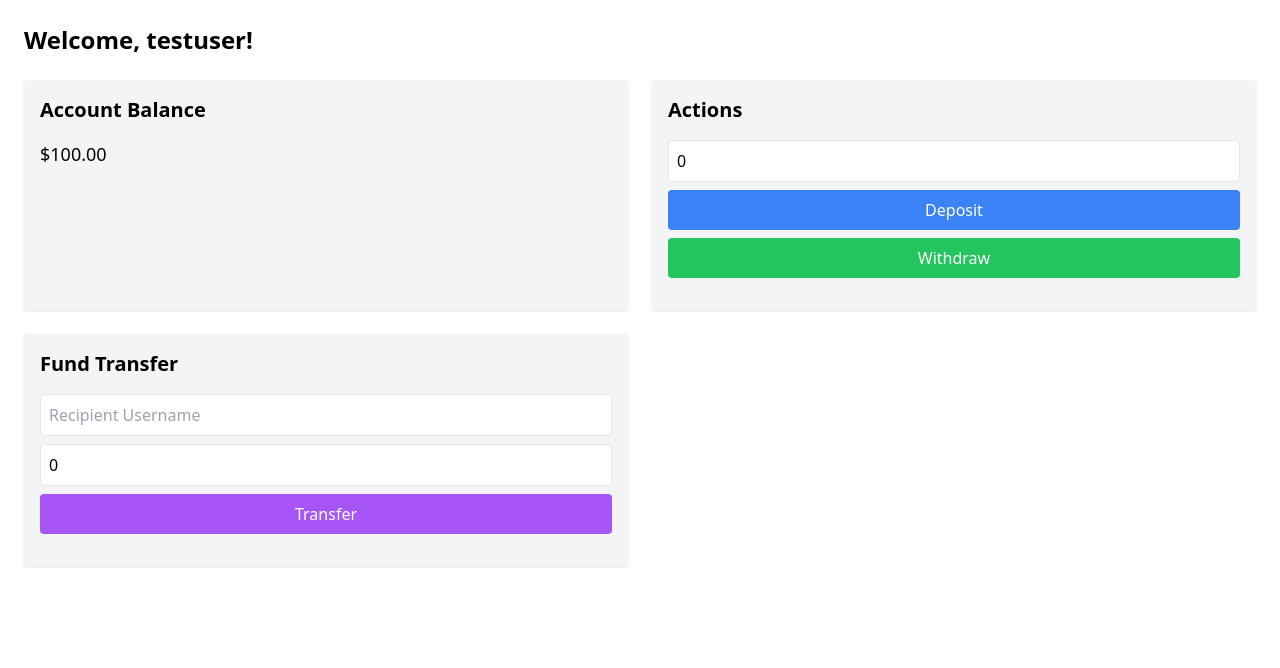
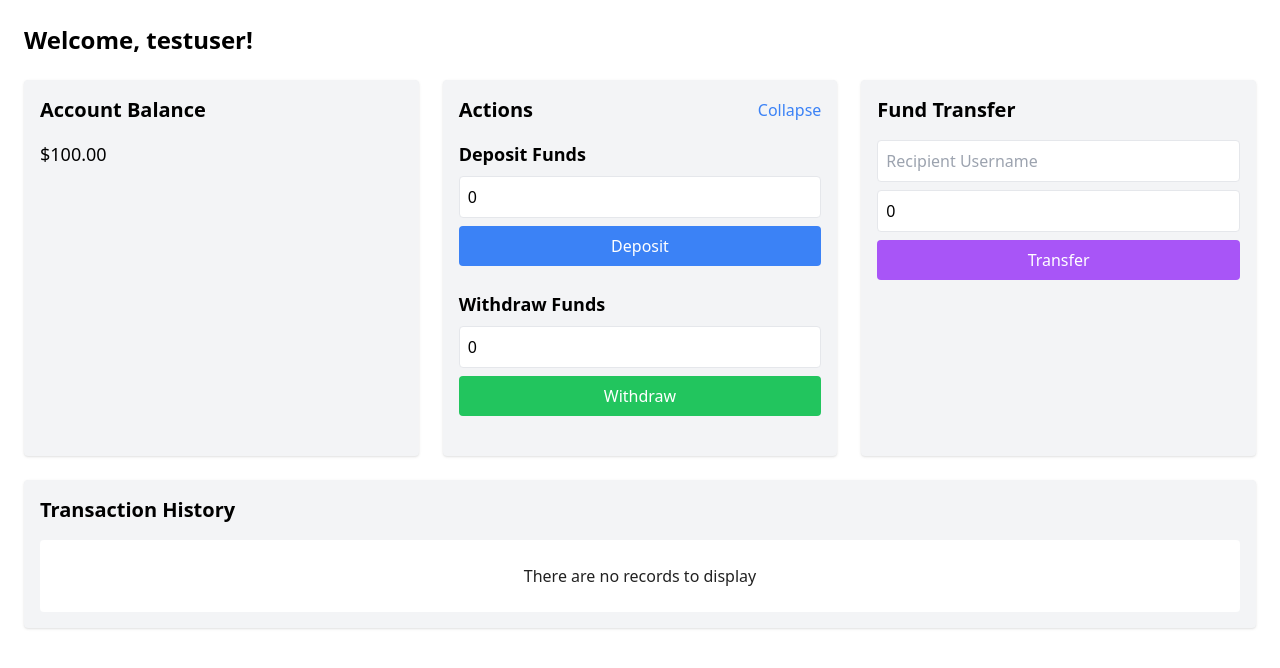
Before and after one commit to Ted-AfroEm/digital-wallet, a React (Vite) app in the folder frontend/: page / in a window 1280 px wide. Both pictures are taken after typing "name@example.com", "Sample123" into the empty fields and a click on the button "Login". Shown: the top 668 px of the page. Built offline with nearby package versions, Linux system fonts and the light colour scheme.

Commit message:
Add transaction history

```diff
--- a/frontend/package.json
+++ b/frontend/package.json
@@ -11,6 +11,7 @@
   },
   "dependencies": {
     "react": "^18.3.1",
+    "react-data-table-component": "^7.6.2",
     "react-dom": "^18.3.1",
     "react-router-dom": "^7.0.2"
   },
--- a/frontend/src/App.tsx
+++ b/frontend/src/App.tsx
@@ -2,11 +2,13 @@ import React from "react";
 import { Routes, Route } from "react-router-dom";
 import Login from "./pages/Login";
 import Dashboard from "./pages/Dashboard";
+import SignUp from "./pages/SignUp";
 
 const App: React.FC = () => {
   return (
     <Routes>
       <Route path="/" element={<Login />} />
+      <Route path="/signup" element={<SignUp />} />
       <Route path="/dashboard" element={<Dashboard />} />
     </Routes>
   );
--- a/frontend/src/context/AuthContext.tsx
+++ b/frontend/src/context/AuthContext.tsx
@@ -7,6 +7,14 @@ interface User {
   balance: number;
 }
 
+interface Transaction {
+  id: string;
+  date: string;
+  type: "Deposit" | "Withdrawal" | "Transfer";
+  amount: number;
+  status: "Success" | "Failure";
+  recipient?: string;
+}
 interface AuthContextProps {
   user: User | null;
   login: (userData: User) => void;
@@ -14,6 +22,7 @@ interface AuthContextProps {
   deposit: (amount: number) => void;
   withdraw: (amount: number) => void;
   transfer: (recipient: string, amount: number) => void;
+  transactions: Transaction[];
 }
 
 const AuthContext = createContext<AuthContextProps | undefined>(undefined);
@@ -22,36 +31,75 @@ export const AuthProvider: React.FC<{ children: ReactNode }> = ({
   children,
 }) => {
   const [user, setUser] = useState<User | null>(null);
+  const [transactions, setTransactions] = useState<Transaction[]>([]);
 
   const login = (userData: User) => setUser(userData);
   const logout = () => setUser(null);
 
+  const addTransaction = (transaction: Transaction) => {
+    setTransactions((prev) => [transaction, ...prev]);
+  };
+
   const deposit = (amount: number) => {
     if (user) {
       setUser({ ...user, balance: user.balance + amount });
+      addTransaction({
+        id: crypto.randomUUID(),
+        date: new Date().toLocaleString(),
+        type: "Deposit",
+        amount,
+        status: "Success",
+      });
     }
   };
 
   const withdraw = (amount: number) => {
     if (user && user.balance >= amount) {
       setUser({ ...user, balance: user.balance - amount });
+      addTransaction({
+        id: crypto.randomUUID(),
+        date: new Date().toLocaleString(),
+        type: "Withdrawal",
+        amount,
+        status: "Success",
+      });
     } else {
-      alert("Insufficient balance!");
+      addTransaction({
+        id: crypto.randomUUID(),
+        date: new Date().toLocaleString(),
+        type: "Withdrawal",
+        amount,
+        status: "Failure",
+      });
     }
   };
 
   const transfer = (recipient: string, amount: number) => {
     if (user && user.balance >= amount) {
       setUser({ ...user, balance: user.balance - amount });
-      alert(`Transferred $${amount} to ${recipient}`);
+      addTransaction({
+        id: crypto.randomUUID(),
+        date: new Date().toLocaleString(),
+        type: "Transfer",
+        amount,
+        status: "Success",
+        recipient,
+      });
     } else {
-      alert("Insufficient balance or invalid recipient!");
+      addTransaction({
+        id: crypto.randomUUID(),
+        date: new Date().toLocaleString(),
+        type: "Transfer",
+        amount,
+        status: "Failure",
+        recipient,
+      });
     }
   };
 
   return (
     <AuthContext.Provider
-      value={{ user, login, logout, deposit, withdraw, transfer }}
+      value={{ user, login, logout, deposit, withdraw, transfer, transactions }}
     >
       {children}
     </AuthContext.Provider>
--- a/frontend/src/pages/Dashboard.tsx
+++ b/frontend/src/pages/Dashboard.tsx
@@ -1,13 +1,24 @@
 import React, { useEffect, useState } from "react";
 import { useAuth } from "../context/AuthContext";
 import { useNavigate } from "react-router-dom";
+import DataTable, { TableColumn } from "react-data-table-component";
+
+interface Transaction {
+  date: string;
+  type: string;
+  amount: number;
+  status: string;
+  recipient?: string;
+}
 
 const Dashboard: React.FC = () => {
-  const { user, deposit, withdraw, transfer } = useAuth();
+  const { user, deposit, withdraw, transfer, transactions } = useAuth();
   const navigate = useNavigate();
-  const [amount, setAmount] = useState(0);
+  const [depositAmount, setDepositAmount] = useState(0);
+  const [withdrawAmount, setWithdrawAmount] = useState(0);
   const [recipient, setRecipient] = useState("");
   const [transferAmount, setTransferAmount] = useState(0);
+  const [isActionsOpen, setIsActionsOpen] = useState(true);
 
   useEffect(() => {
     if (!user) {
@@ -18,16 +29,16 @@ const Dashboard: React.FC = () => {
   if (!user) return <p>Loading...</p>;
 
   const handleDeposit = () => {
-    if (amount > 0) {
-      deposit(amount);
-      setAmount(0);
+    if (depositAmount > 0) {
+      deposit(depositAmount);
+      setDepositAmount(0);
     }
   };
 
   const handleWithdrawal = () => {
-    if (amount > 0) {
-      withdraw(amount);
-      setAmount(0);
+    if (withdrawAmount > 0) {
+      withdraw(withdrawAmount);
+      setWithdrawAmount(0);
     }
   };
 
@@ -39,32 +50,91 @@ const Dashboard: React.FC = () => {
     }
   };
 
+  const columns: TableColumn<Transaction>[] = [
+    {
+      name: "Date",
+      selector: (row) => row.date,
+      sortable: true,
+    },
+    {
+      name: "Type",
+      selector: (row) => row.type,
+      sortable: true,
+    },
+    {
+      name: "Amount",
+      selector: (row) => `$${row.amount.toFixed(2)}`,
+      sortable: true,
+    },
+    {
+      name: "Status",
+      selector: (row) => row.status,
+      sortable: true,
+      cell: (row) => (
+        <span
+          className={
+            row.status === "Success" ? "text-green-500" : "text-red-500"
+          }
+        >
+          {row.status}
+        </span>
+      ),
+    },
+    {
+      name: "Recipient",
+      selector: (row) => row.recipient || "N/A",
+      sortable: true,
+    },
+  ];
+
   return (
     <div className="p-6">
       <header className="flex justify-between items-center mb-6">
         <h1 className="text-2xl font-bold">Welcome, {user.username}!</h1>
       </header>
-      <div className="grid grid-cols-1 md:grid-cols-2 gap-6">
+      <div className="grid grid-cols-1 md:grid-cols-3 gap-6">
         <div className="p-4 bg-gray-100 rounded shadow">
           <h2 className="text-xl font-bold mb-4">Account Balance</h2>
           <p className="text-lg">${user.balance.toFixed(2)}</p>
         </div>
         <div className="p-4 bg-gray-100 rounded shadow">
-          <h2 className="text-xl font-bold mb-4">Actions</h2>
+          <div className="flex justify-between items-center mb-4">
+            <h2 className="text-xl font-bold">Actions</h2>
+            <button
+              onClick={() => setIsActionsOpen(!isActionsOpen)}
+              className="text-blue-500 hover:underline"
+            >
+              {isActionsOpen ? "Collapse" : "Expand"}
+            </button>
+          </div>
+          {isActionsOpen && (
             <div className="mb-4">
+              <div className="mb-6">
+                <h3 className="text-lg font-semibold mb-2">Deposit Funds</h3>
                 <input
                   type="number"
-              value={amount}
-              onChange={(e) => setAmount(Number(e.target.value))}
+                  value={depositAmount}
+                  onChange={(e) => setDepositAmount(Number(e.target.value))}
                   className="w-full p-2 border rounded mb-2"
-              placeholder="Enter amount"
+                  placeholder="Enter deposit amount"
                 />
                 <button
                   onClick={handleDeposit}
-              className="w-full p-2 bg-blue-500 text-white rounded mb-2"
+                  className="w-full p-2 bg-blue-500 text-white rounded"
                 >
                   Deposit
                 </button>
+              </div>
+
+              <div className="mb-6">
+                <h3 className="text-lg font-semibold mb-2">Withdraw Funds</h3>
+                <input
+                  type="number"
+                  value={withdrawAmount}
+                  onChange={(e) => setWithdrawAmount(Number(e.target.value))}
+                  className="w-full p-2 border rounded mb-2"
+                  placeholder="Enter withdrawal amount"
+                />
                 <button
                   onClick={handleWithdrawal}
                   className="w-full p-2 bg-green-500 text-white rounded"
@@ -72,6 +142,8 @@ const Dashboard: React.FC = () => {
                   Withdraw
                 </button>
               </div>
+            </div>
+          )}
         </div>
 
         <div className="p-4 bg-gray-100 rounded shadow">
@@ -100,6 +172,16 @@ const Dashboard: React.FC = () => {
           </div>
         </div>
       </div>
+      <div className="p-4 bg-gray-100 rounded shadow mt-6">
+        <h2 className="text-xl font-bold mb-4">Transaction History</h2>
+        <DataTable
+          columns={columns}
+          data={transactions}
+          pagination
+          highlightOnHover
+          responsive
+        />
+      </div>
     </div>
   );
 };
```
Also changed, not shown: 1 other file (tests, documents, lock files or other folders). Lines whose indentation alone changed are shown as unchanged.
